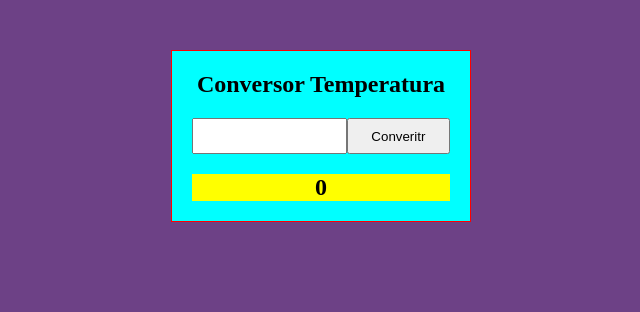
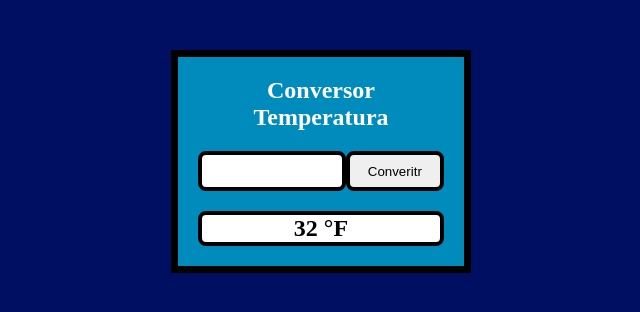
Before and after one commit to jeroguitar/Conversor-de-temp, a plain HTML site: page index.html in a window 1280 px wide. Both pictures are taken after a click on the button "Converitr". Shown: the whole page, without its empty margins (319-959 px from the left). Drawn offline with Linux system fonts and the light colour scheme.

Commit message:
mediocompleto

```diff
--- a/index.html
+++ b/index.html
@@ -5,7 +5,7 @@
   <meta charset="UTF-8">
   <meta name="viewport" content="width=device-width, initial-scale=1.0">
   <title>Conversor Temperatura</title>
-  <link rel="stylesheet" href="/style.css">
+  <link rel="stylesheet" href="style.css">
 
 </head>
 
@@ -16,13 +16,13 @@
       <input type="text" class="txtGrados" id="txtGrados">
       <button class="btnConvertir" id="btnConvertir"> Converitr</button>
     </div>
-    <span class="spanResultado" id="spanResultado">0
+    <span class="spanResultados" id="spanResultados">0
     </span>
   </div>
 
 
 
-  <script src="/script.j s"></script>
+  <script src="script.js"></script>
 </body>
 
 </html>
--- a/script.js
+++ b/script.js
@@ -1 +1,13 @@
-alert(hola)
+"use strict";
+//Definir los controles
+const txtGrados = document.getElementById("txtGrados");
+const btnConvertir = document.getElementById("btnConvertir");
+const spanResultados = document.getElementById("spanResultados");
+
+btnConvertir.addEventListener("click",()=>{
+  let celsius = Number (txtGrados.value);
+
+  let mensaje = (celsius === "") ? "Ingresa un valor" : `${celsius * 1.8 + 32} °F`;
+  spanResultados.textContent =mensaje;
+  txtGrados.textContent= "";
+});
--- a/style.css
+++ b/style.css
@@ -5,15 +5,15 @@
 }
 
 body {
-  background: rgb(109, 65, 134);
+  background: rgb(0, 15, 97);
 }
 
 .contenedorGeneral {
   width: 300px;
   height: auto;
-  border: 1px solid red;
+  border: 7px solid rgb(0, 0, 0);
   margin: 50px auto;
-  background: cyan;
+  background: rgb(0, 139, 189);
   display: flex;
   flex-direction: column;
   justify-content: center;
@@ -22,18 +22,21 @@ body {
   gap: 20px;
 }
 
-.spanResultado {
-  background: yellow;
+.spanResultados {
+  background: rgb(255, 255, 255);
   width: 100%;
   text-align: center;
   font-weight: bold;
   font-size: 1.5em;
+  border-radius: 8px;
+  border: 4px solid rgb(0, 0, 0);
 }
 
 .titulo {
   font-weight: bold;
   font-size: 1.5em;
   text-align: center;
+  color: white;
 }
 
 .txtGrados {
@@ -41,10 +44,17 @@ body {
   padding: 5px;
   width: 60%;
   text-align: center;
+  border-radius: 7px;
+  border: 4px solid black;
+  border-radius: 8px;
 }
 
 .btnConvertir {
   width: 40%;
+  cursor: pointer;
+  border-radius: 8px;
+  border-radius: 8px;
+  border: 4px solid black;
 }
 
 .contenedorDatos {
```
